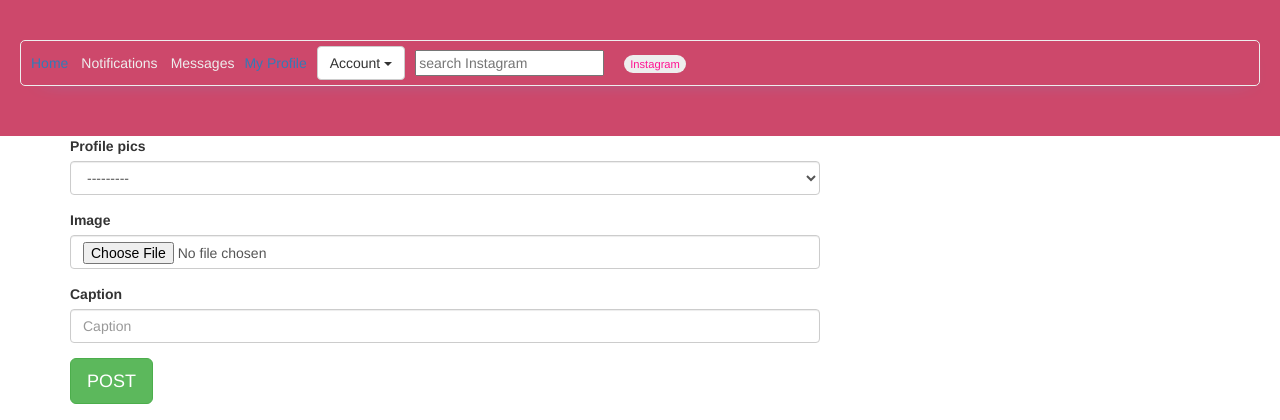
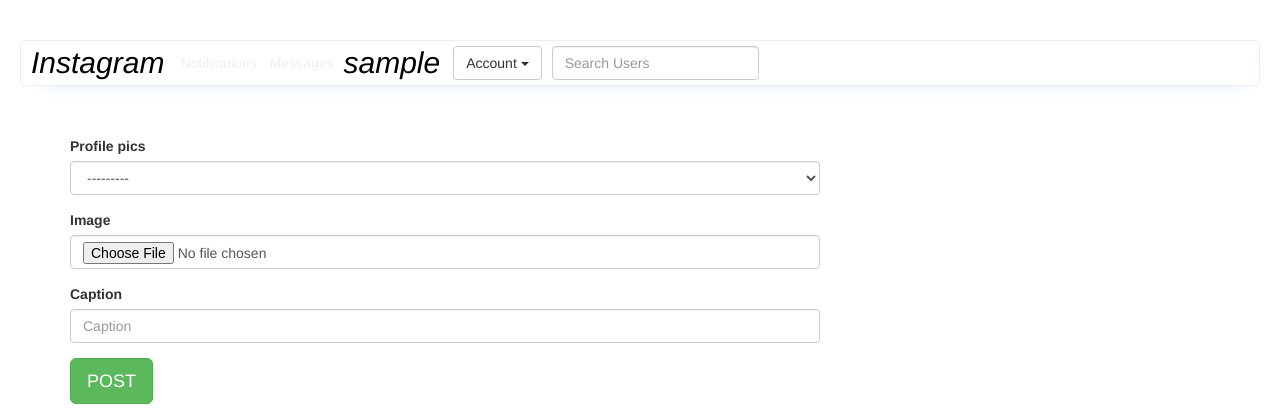
Before and after one commit to CliffordKasera/Instagram-clone, a Django app: a page that uses instagramClone/templates/navbar.html in a window 1280 px wide. Shown: the top 420 px of the page. Run offline with Django 3.2, Linux system fonts and the light colour scheme; the visitor is signed in with stand-in values (Sample User, id 1); some libraries are stand-ins or nearby versions.

Commit message:
adding hyperlinks to the navbar

```diff
--- a/instagramClone/templates/navbar.html
+++ b/instagramClone/templates/navbar.html
@@ -9,7 +9,11 @@
 <head>
     <link rel="shortcut icon"  href="{{STATIC_URL}}favicon.ico"/>
     <meta charset="utf-8">
-    <style>main {
+
+
+
+<style>
+    main {
         background: #fff;
         padding: 40px 20px;
         border-radius: 5px;
@@ -21,31 +25,29 @@
         list-style: none;
     }
 
-
     .twitter {
         height: 46px;
         align-items: center;
         display: flex;
         padding: 0 10px;
-  border: 1px solid rgba(238,238,238 ,1);
+        border: 1px solid rgba(238, 238, 238, 1);
         border-radius: 5px;
-  color: rgba(238,238,238 ,1);
-  box-shadow: 5px 10px 20px -20px rgba(85,172,238 ,1);
+        color: rgba(238, 238, 238, 1);
+        box-shadow: 5px 10px 20px -20px rgba(85, 172, 238, 1);
     }
 
     .twitter li {
         cursor: pointer;
     }
 
-
-.twitter li:hover{
-  color: rgba(85,172,238 ,1);
+    .twitter li:hover {
+        color: rgba(85, 172, 238, 1);
     }
 
     .twitter__bird {
         margin-left: auto;
         margin-right: auto;
-  color: rgba(85,172,238 ,1);
+        color: rgba(85, 172, 238, 1);
         font-size: 1.3em;
     }
 
@@ -53,18 +55,18 @@
         margin-right: 10px;
     }
 
-.twitter li  i:not(.fa-twitter):not(.fa-search):not(.fa-user-circle-o) {
+    .twitter li i:not(.fa-twitter):not(.fa-search):not(.fa-user-circle-o) {
         margin-right: 3px;
     }
 
-.twitter li > button {
+    .twitter li>button {
         font-size: 0.8em;
         border: 0;
-  background: rgba(238,238,238 ,1);
+        background: rgba(238, 238, 238, 1);
         color: #fff;
         border-radius: 100px;
-}</style>
-
+    }
+</style>
     <meta name="viewport" content="width=device-width, initial-scale=1">
     {%if title%}
 
@@ -79,17 +81,17 @@
 
 </head>
 <body>
-<main style="background-color: rgb(205, 72, 107)" class="navbar-static-top">
+<main style="background-color: transparent" class="navbar-static-top">
     <ul class="twitter" role="navigation">
         <li>
-            <a href="{% url 'home' %}" class="fa fa-home">Home</a></li>
+            <a href="{% url 'home' %}" class="fa fa-home"><i class="fa fa-user" style="font-size:30px;color:black">Instagram</i></a></li>
         <li>
             <i class="fa fa-bell-o"></i>Notifications</li>
         <li>
             <i class="fa fa-envelope-o"></i>Messages</li>
+            {% if user.is_authenticated %}
         <li>
-            <a href="{% url 'edit_profile' username=user.username %}" class="fa fa-twitter">My Profile</a></li>
-             {% if user.is_authenticated %}
+            <a href="{% url 'edit_profile' username=user.username %}" class="fa fa-twitter"><i class="fa fa-user" style="font-size:30px;color:black">{{user}}</i></a></li>
 
 
                 <li class="dropdown">
@@ -104,7 +106,7 @@
                             <a href="/accounts/password/change">Change Password</a>
                         </li>
                         <li>
-                            <a href="/logout">Logout</a>
+                            <a href="/logout/">Logout</a>
                         </li>
                         <li>
                             <a href="accounts/editprofile">Edit Profile</a>
@@ -131,17 +133,14 @@
 
             {% endif %}
         <li>
-            <form>
-                <input placeholder="search Instagram" />
-                <i class="fa fa-search"></i>
+            <form class="form-inline my-2 my-lg-0" role="search" action="{% url 'search' %}">
+                <input class="form-control my-2 my-sm-0 search-input" name="search" type="search" placeholder="Search Users" aria-label="Search">
             </form>
         </li>
         <li>
             <i class="fa fa-user-circle-o"></i>
         </li>
-        <li>
-            <button style="color: deeppink">Instagram</button>
-        </li>
+
     </ul>
 </main>
 <!--The search form above-->
```
Lines whose indentation alone changed are shown as unchanged.
